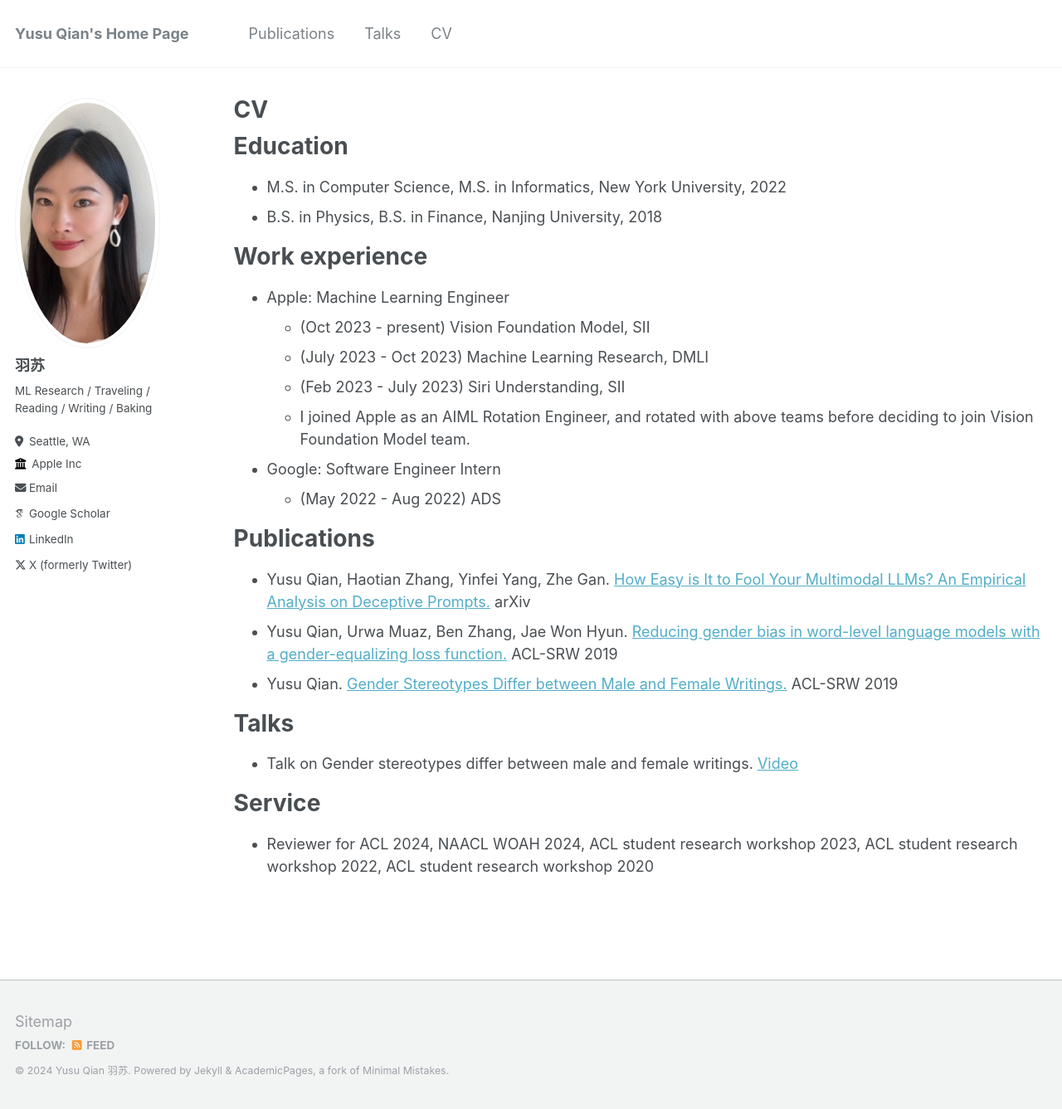
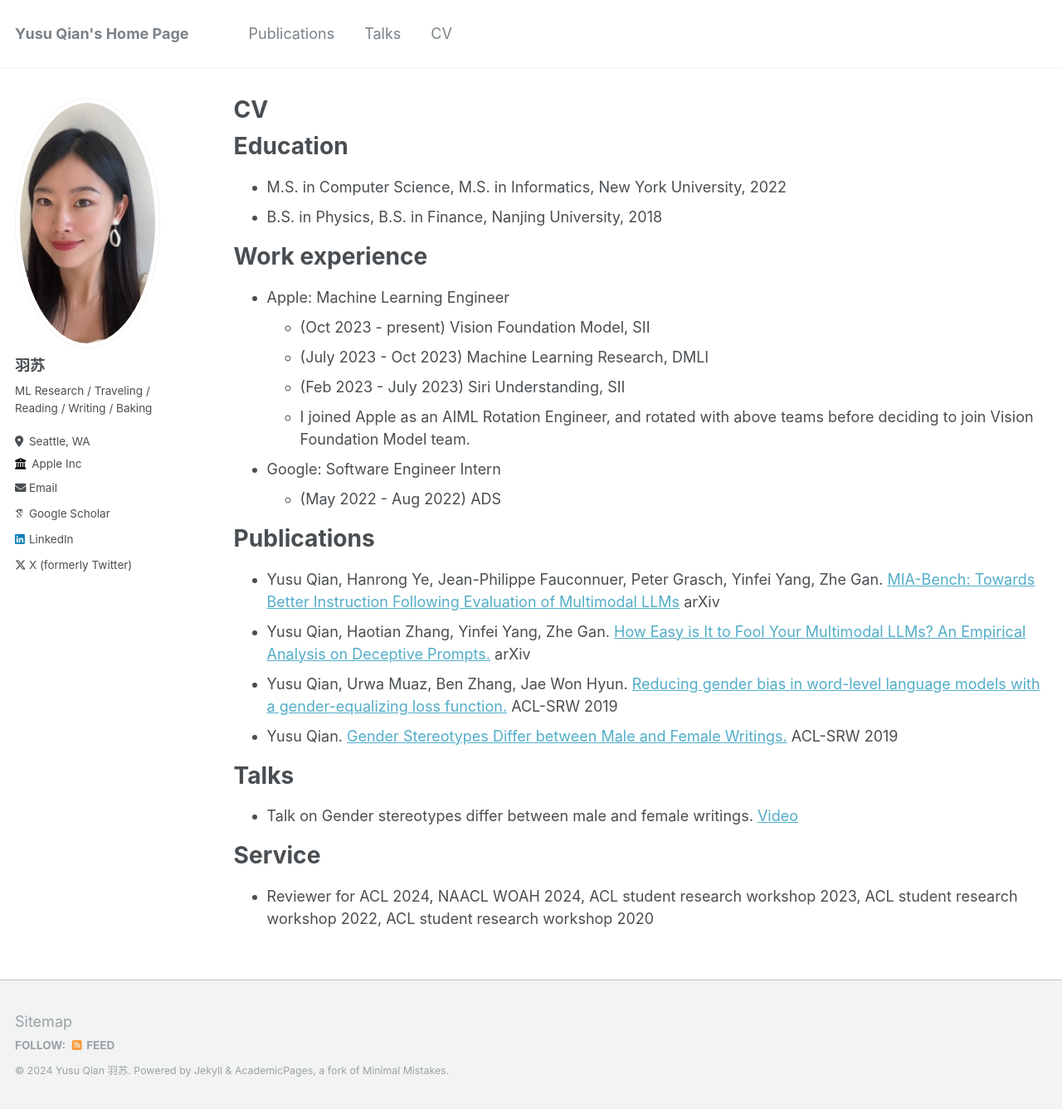
Before and after one commit to sueqian6/sueqian6.github.io, a Jekyll site: the page built from _pages/cv.md, in a window 1280 px wide and 1337 px high. Shown: the whole window at 83% size. Built offline with Jekyll 4.4.1, drawn with Linux system fonts in a browser that asks for light colours; some web fonts are replaced.

Commit message:
Update cv.md

```diff
--- a/_pages/cv.md
+++ b/_pages/cv.md
@@ -27,6 +27,7 @@ Work experience
 
 Publications
 ======
+* Yusu Qian, Hanrong Ye, Jean-Philippe Fauconnuer, Peter Grasch, Yinfei Yang, Zhe Gan. [MIA-Bench: Towards Better Instruction Following Evaluation of Multimodal LLMs](https://arxiv.org/pdf/2407.01509) arXiv
 * Yusu Qian, Haotian Zhang, Yinfei Yang, Zhe Gan. [How Easy is It to Fool Your Multimodal LLMs? An
 Empirical Analysis on Deceptive Prompts.](https://arxiv.org/pdf/2402.13220.pdf) arXiv
 * Yusu Qian, Urwa Muaz, Ben Zhang, Jae Won Hyun. [Reducing gender bias in word-level language models with a gender-equalizing loss function.](https://aclanthology.org/P19-2031.pdf) ACL-SRW 2019
```
